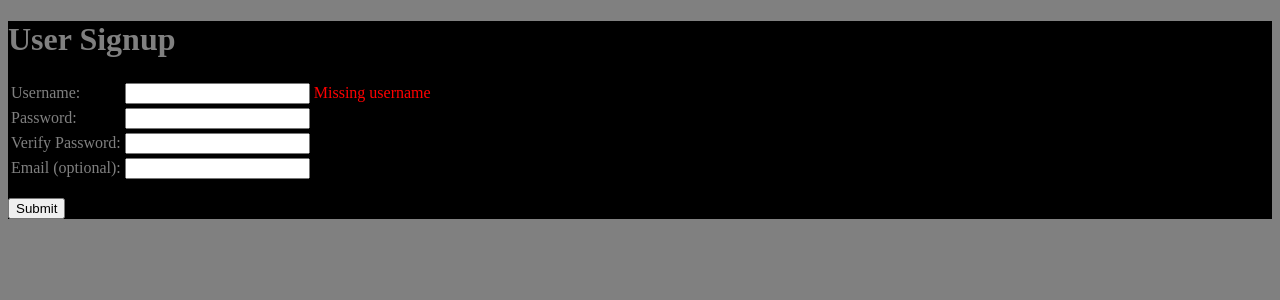
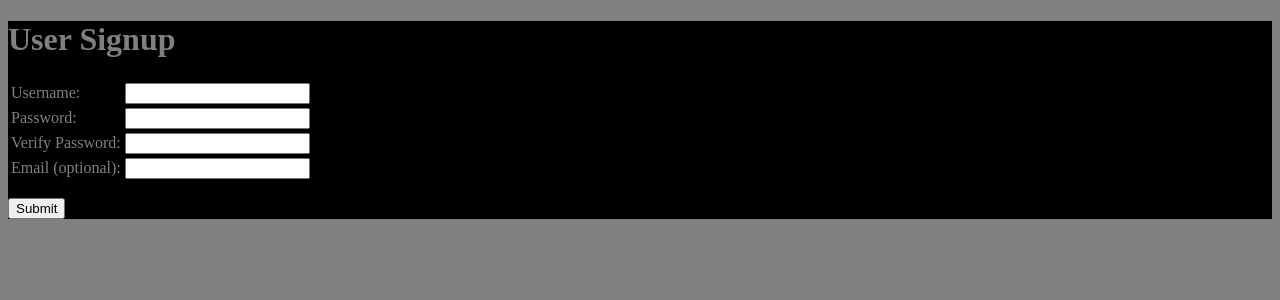
Before and after one commit to DayStar24/user-signup, a Flask app: page / in a window 1280 px wide. Shown: the top 300 px of the page. Run offline with Flask 2, Linux system fonts and the light colour scheme.

Commit message:
Significant update

```diff
--- a/main.py
+++ b/main.py
@@ -45,7 +45,7 @@ def validate_form():
 	if (email) and ( not re.match(r'^(^[a-zA-Z0-9_.+-]+@[a-zA-Z0-9-]+\.[a-zA-Z0-9-.]+$)', email) ):
 		error_email = 'Invalid email'
 
-	if (error_username != '') or (error_password != '') or (error_email != ''):
+	if (error_username != '') or (error_password != '') or (error_verify_password != '') or (error_email != ''):
 		template = render_template(
 			'index.html',
 			error_username = error_username,
--- a/templates/index.html
+++ b/templates/index.html
@@ -22,10 +22,6 @@
 
 {% if error_username %}
                     <td><span class='error'>{{error_username}}</span></td>
-{% endif %}
-
-{% if username|length == 0 %}
-                    <td><span class='error'>Missing username</span></td>
 {% endif %}
                 </tr>
 
```
Also changed, not shown: templates/welcome.html (line endings or trailing spaces), 1 other file.
